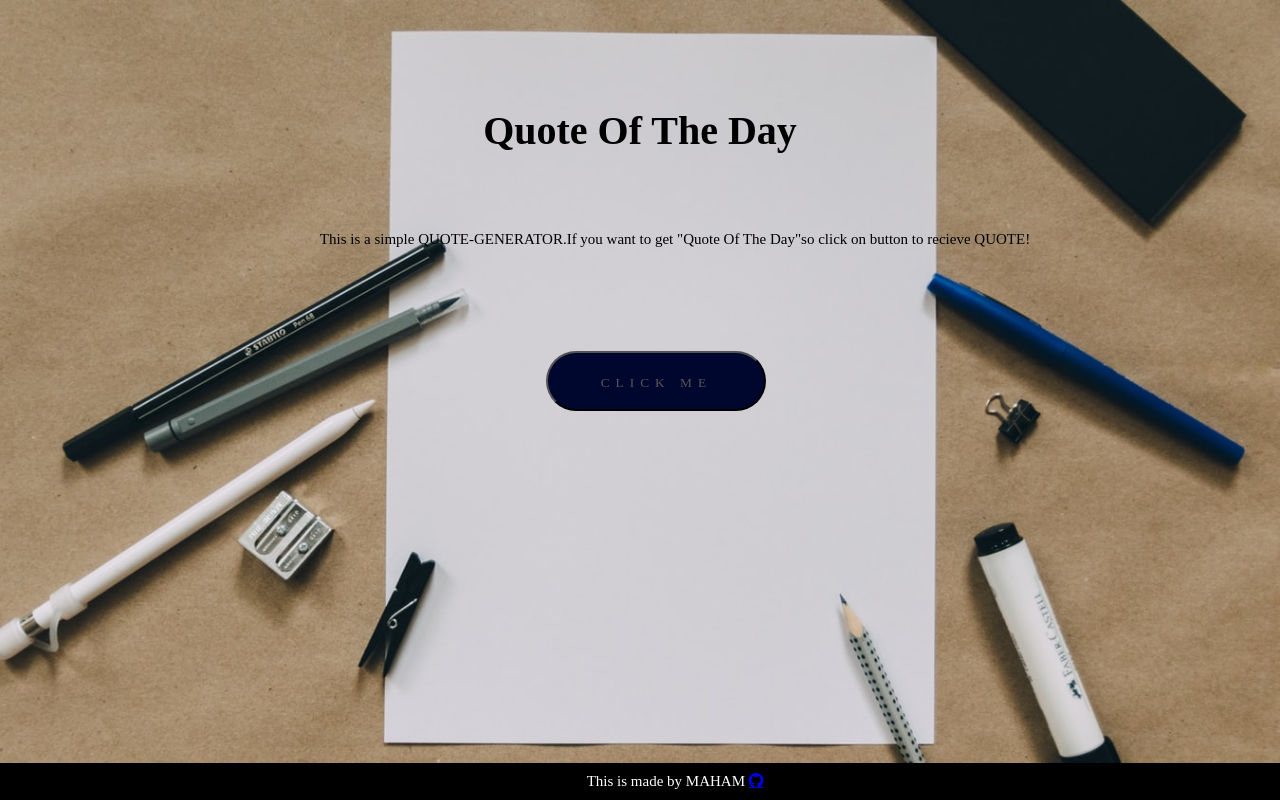
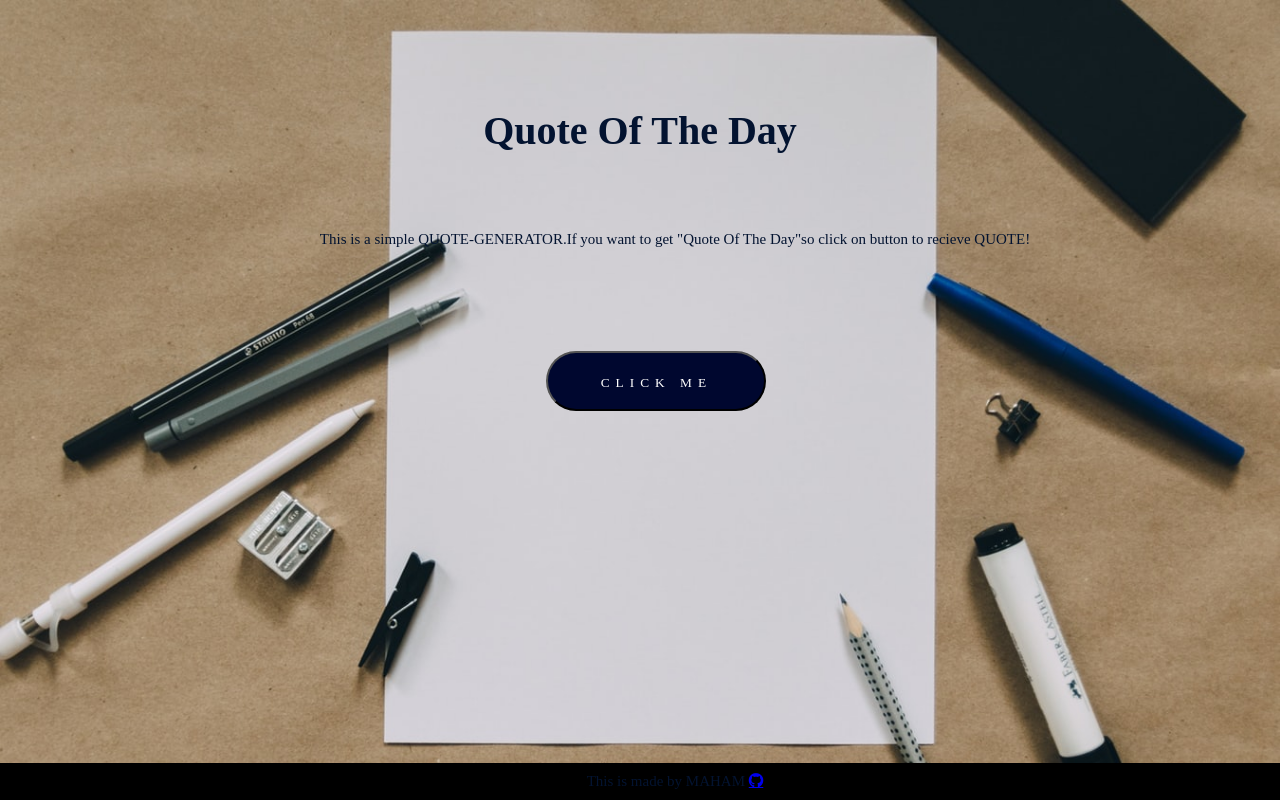
Before and after one commit to MahamSiddiqui/Quote_Generator, a plain HTML site: page index.html in a window 1280 px wide. Drawn offline with Linux system fonts and the light colour scheme.

Commit message:
Add files via upload

```diff
--- a/style.css
+++ b/style.css
@@ -13,6 +13,7 @@ h1{
     justify-content: center;
     font-size: 40px ;
     padding: 80px 80px 40px 80px;
+    color: #031330;
 }
 div{
     display: flex;
@@ -21,6 +22,7 @@ div{
     text-align: center;
     font-family: 'Times New Roman', Times, serif;
     font-size: 20px;
+    color: #031330;
 }
 p{
 
@@ -29,6 +31,7 @@ p{
     font-family: 'Times New Roman', Times, serif;
     font-size: 15px;
     margin: 0 10px 0 80px;
+    color: #031330;
 
 
 
@@ -62,7 +65,7 @@ button{
     text-align: center;
     line-height: 40px;
     border-radius: 40px;
-    color: #555;
+    color: white;
     text-transform: uppercase;
     text-decoration: none;
     font-family: 'Times New Roman', Times, serif;
```
Also changed, not shown: 1 other file.
